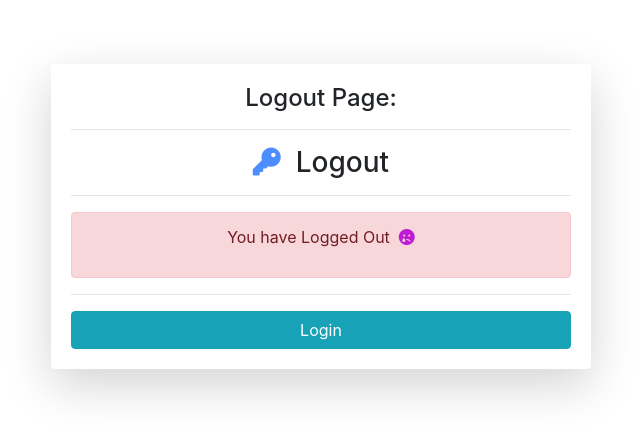
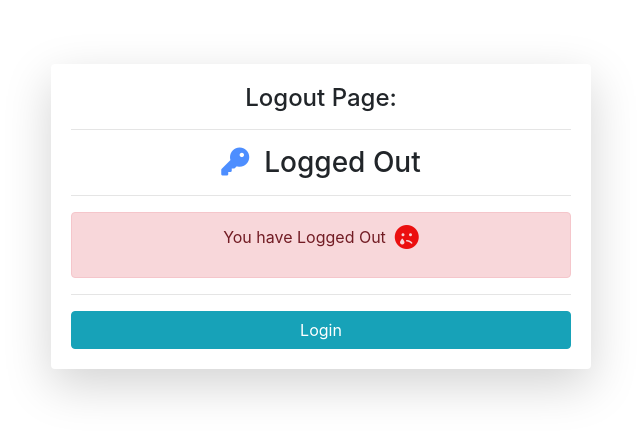
Before and after one commit to aokealy/blog-pokemon, a Django app: page /logout/ in a window 1280 px wide. Shown: the part 56-493 px from the top of the page, without its empty margins (319-959 px from the left). Run offline with Django 3.2, Linux system fonts and the light colour scheme; some libraries are stand-ins or nearby versions.

Commit message:
change sizes of logout and register pages

```diff
--- a/templates/accounts/logout.html
+++ b/templates/accounts/logout.html
@@ -10,10 +10,10 @@
                 <div class="card-body">
                     <h4 class="text-center">Logout Page:</h4>
                     <hr>
-                    <h3 class="text-center"><i class="fa-solid fa-key" style="color: #4d8eff;"></i>&nbsp; Logout </h3>
+                    <h3 class="text-center"><i class="fa-solid fa-key" style="color: #4d8eff;"></i>&nbsp; Logged Out </h3>
                     <hr>
                     <div class="alert alert-danger">
-                        <p class="text-center">You have Logged Out &nbsp;<i class="fa-solid fa-face-sad-tear" style="color: #c01ad5;"></i></p>
+                        <p class="text-center">You have Logged Out &nbsp;<i class="fa-solid fa-face-sad-tear fa-xl" style="color: #eb0f0f;"></i></p>
                     </div>
                     <hr>
                     <a class="btn btn-info w-100" href="{% url 'login' %}">Login</a>
--- a/templates/accounts/register.html
+++ b/templates/accounts/register.html
@@ -5,7 +5,7 @@
 {% block content %}
 <div class="container">
     <div class="row mt-5 pt-5">
-        <div class="col-md-4 offset-md-4">
+        <div class="col-md-6 offset-md-3">
             <div class="card my-4 shadow-lg border-0">
                 <div class="card-body">
                     <h3 class="text-center"><i class="fa-solid fa-address-card" style="color: #4dff9a;"></i>&nbsp; REGISTER: </h3>
```
